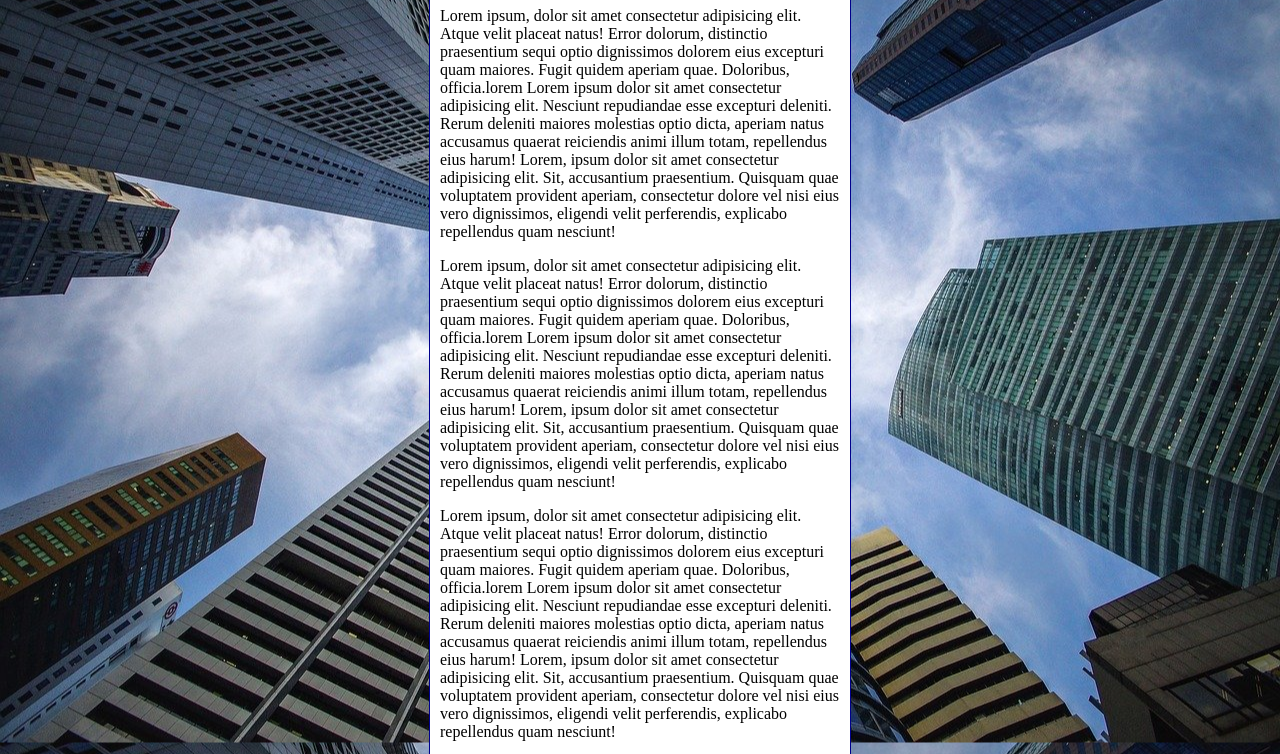
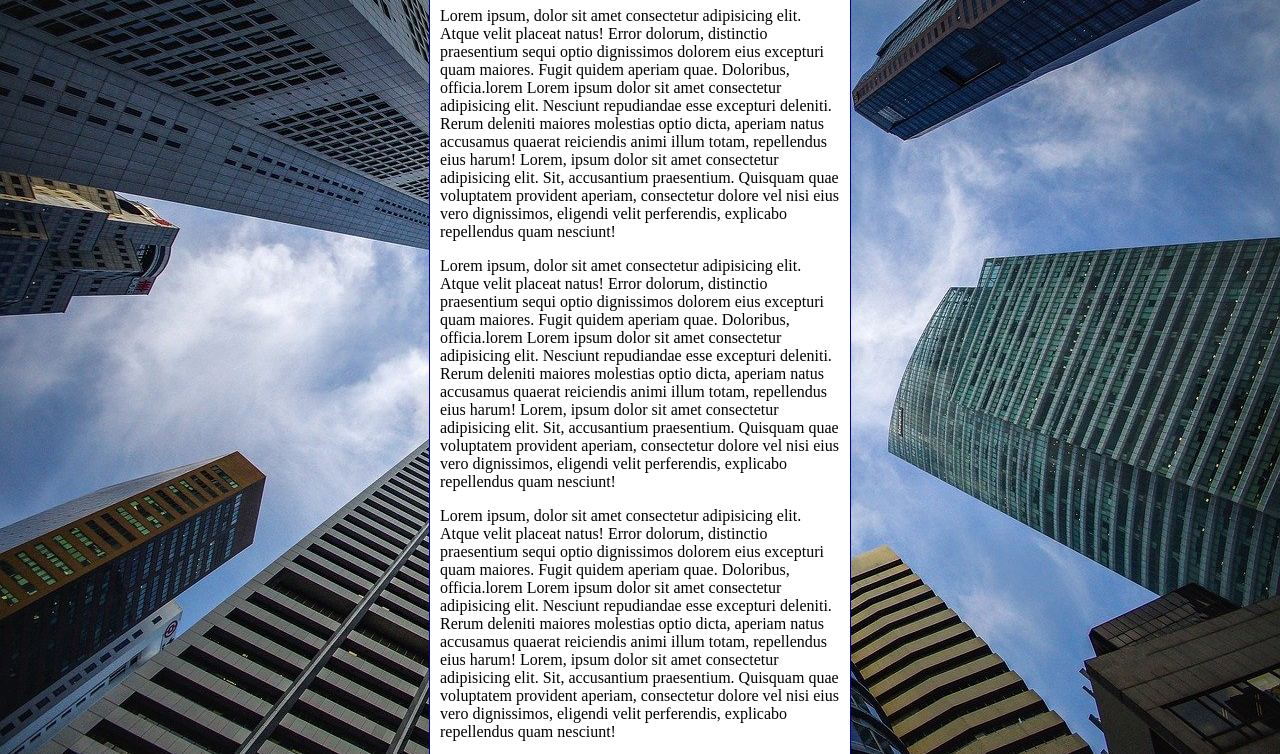
Before and after one commit to VscPaula/html-css, a plain HTML site: page exercicios/ex022/fundo006.html in a window 1280 px wide. Shown: the part 92-846 px from the top of the page. Drawn offline with Linux system fonts and the light colour scheme.

Commit message:
Update fundo006.html

```diff
--- a/exercicios/ex022/fundo006.html
+++ b/exercicios/ex022/fundo006.html
@@ -3,20 +3,29 @@
 <head>
     <meta charset="UTF-8">
     <meta name="viewport" content="width=device-width, initial-scale=1.0">
-    <title>Document</title>
+    <title>Fundo fixo de telat</title>
     <style>
         body {
             height: 100vh;
-          background-color: black;
+          /*background-color: black;
           background-image: url('imagens/wallpaper002.jpg');
           background-position: center center;
-          background-repeat: repeat-y;
+          background-repeat: no-repeat;
+          background-size: cover;
+          background-attachment: fixed; */
+
+          /* Shorthand - background
+                color > image > position > repeat > [size]
+                > attachment
+          */
+
+          background: black url(imagens/wallpaper002.jpg) center center no-repeat fixed;
           background-size: cover;
         }
 
         main {
             background-color: white;
-            width: 400px;
+            max-width: 400px;
             padding: 10px;
             margin: auto;
             border: 1px solid darkblue;
```
